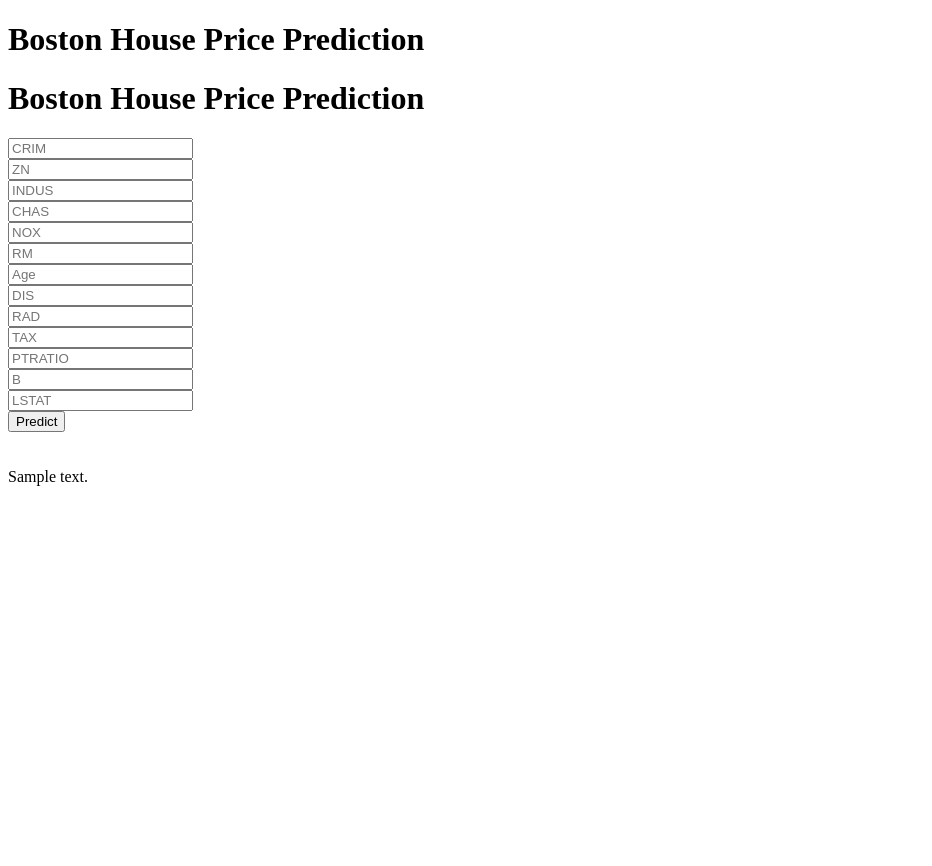
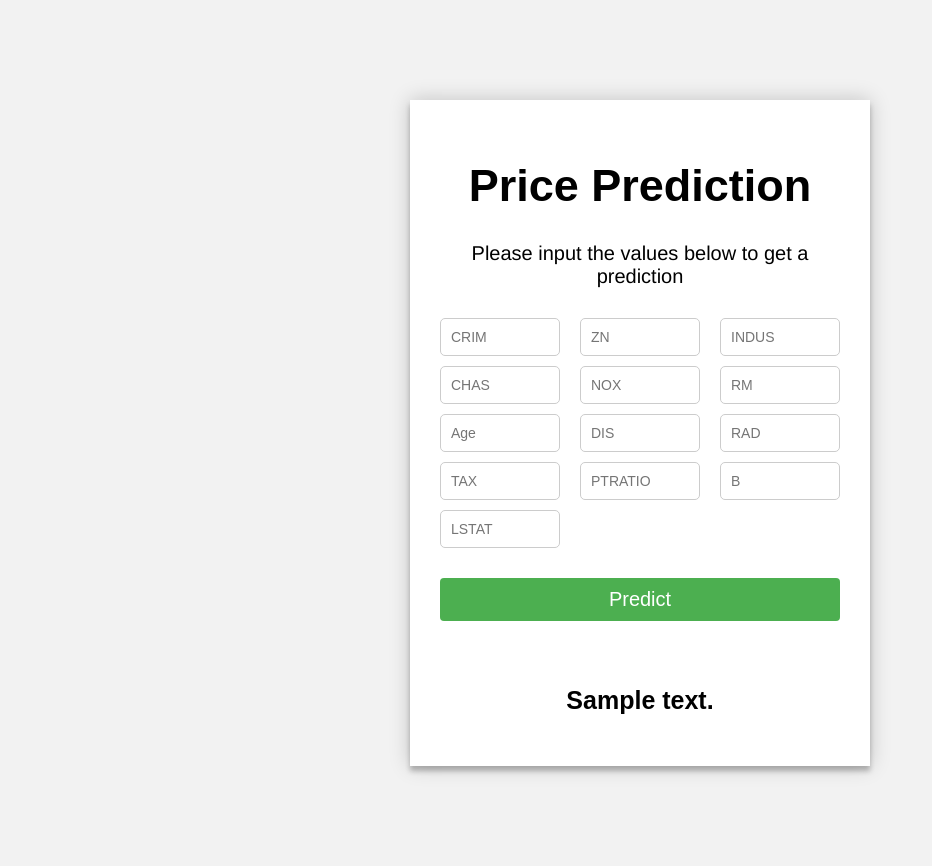
Before and after one commit to snlDIU/mlzoomcamp_capstone2, a Flask app: template templates/home.html in a window 1280 px wide. Shown: the whole page, without its empty margins (0-932 px from the left). Before the commit the page ends 486 px from the top, so only its background shows below. Run offline with Flask 2, Linux system fonts and the light colour scheme; the template is opened without the code that fills it: most values are stand-ins (such as "Sample title", 1, 10 or a date in 2020); parts of the project's set-up code (start-up, migrations or seed data) failed here and were passed over.

Commit message:
HTML and CSS file added

```diff
--- a/app.py
+++ b/app.py
@@ -12,6 +12,11 @@ scalar=pickle.load(open('scaling.pkl','rb'))
 @app.route('/')
 def home():
     return render_template('home.html')
+
+
+@app.route('/style.css')
+def style():
+    return app.send_static_file('style.css')
 
 @app.route('/predict_api',methods=['POST'])
 def predict_api():
--- /dev/null
+++ b/static/style.css
@@ -0,0 +1,101 @@
+body {
+    background-color: #f2f2f2;
+    font-family: 'Open Sans Condensed', sans-serif;
+  }
+
+  .login {
+    width: 400px;
+    background-color: white;
+    box-shadow: 0 0 20px 0 rgba(0, 0, 0, 0.2), 0 5px 5px 0 rgba(0, 0, 0, 0.24);
+    margin: 100px auto;
+    padding: 30px;
+    text-align: center;
+  }
+  .input-columns {
+    display: flex;
+    flex-wrap: wrap;
+    justify-content: space-between;
+  }
+
+  .input-column {
+    width: 30%;
+    margin-bottom: 10px;
+  }
+
+  input[type="text"] {
+    width: 100%;
+    padding: 10px;
+    font-size: 14px;
+    box-sizing: border-box;
+    border-radius: 5px;
+    border: 1px solid #ccc;
+  }
+
+    /* input[type="text"] {
+    width: 100%;
+    padding: 10px;
+    margin-bottom: 20px;
+    box-sizing: border-box;
+    border: 2px solid #ccc;
+    border-radius: 4px;
+    font-size: 16px;
+  } */
+
+
+  /* .container {
+    width: 80%;
+    margin: 0 auto;
+    text-align: center;
+  }
+
+  .prediction-box {
+    background-color: #f2f2f2;
+    padding: 20px;
+    border: 1px solid #ccc;
+    border-radius: 5px;
+    margin-top: 50px;
+  }
+
+  .prediction-result {
+    font-size: 18px;
+    font-weight: bold;
+    margin-top: 20px;
+  } */
+
+
+  /* h1 {
+    font-family: 'Pacifico', cursive;
+    font-size: 30px;
+    margin-bottom: 20px;
+  } */
+
+  h1 {
+    font-family: Arial, sans-serif;
+    font-weight: bold;
+    font-size: 45px;
+  }
+
+  h2 {
+    font-family: Arial, sans-serif;
+    font-weight: bold;
+    font-size: 25px;
+  }
+
+  h3 {
+    font-family: 'Arimo', sans-serif;
+    font-weight: 300;
+    font-size: 20px;
+    margin-bottom: 30px;
+  }
+
+  button[type="submit"] {
+    width: 100%;
+    padding: 10px;
+    font-size: 20px;
+    background-color: #4CAF50;
+    color: white;
+    border: none;
+    border-radius: 4px;
+    cursor: pointer;
+    margin-top: 20px;
+  }
--- a/templates/home.html
+++ b/templates/home.html
@@ -1,9 +1,5 @@
-<!-- <h1>
-  Hello world
-</h1> -->
-
 <!DOCTYPE html>
-<html >
+<html>
 
 <head>
   <meta charset="UTF-8">
@@ -12,43 +8,69 @@
   <link href='https://fonts.googleapis.com/css?family=Arimo' rel='stylesheet' type='text/css'>
   <link href='https://fonts.googleapis.com/css?family=Hind:300' rel='stylesheet' type='text/css'>
   <link href='https://fonts.googleapis.com/css?family=Open+Sans+Condensed:300' rel='stylesheet' type='text/css'>
+  <link rel="stylesheet" type="text/css" href="style.css">
+  <!-- <link rel="stylesheet" type="text/css" href="{{ url_for('static', filename='style.css') }}"> -->
+  <!-- <link rel="stylesheet" type="text/css" href="{{ url_for('style') }}"> -->
 
 
 </head>
 
 <body>
-  <h1>Boston House Price Prediction</h1>
-
     <div class="login">
-	<h1>Boston House Price Prediction</h1>
-
-     <!-- Main Input For Receiving Query to our ML  -->
-    <form action="{{ url_for('predict')}}"method="post">
-      <input type="text" name="CRIM" placeholder="CRIM" required="required" /><br>
-    	<input type="text" name="ZN" placeholder="ZN" required="required" /><br>
-        <input type="text" name="INDUS" placeholder="INDUS" required="required" /><br>
-        <input type="text" name="CHAS" placeholder="CHAS" required="required" /><br>
-        <input type="text" name="NOX" placeholder="NOX" required="required" /><br>
-        <input type="text" name="RM" placeholder="RM" required="required" /><br>
-        <input type="text" name="Age" placeholder="Age" required="required" /><br>
-        <input type="text" name="DIS" placeholder="DIS" required="required" /><br>
-        <input type="text" name="RAD" placeholder="RAD" required="required" /><br>
-        <input type="text" name="TAX" placeholder="TAX" required="required" /><br>
-        <input type="text" name="PTRATIO" placeholder="PTRATIO" required="required" /><br>
-        <input type="text" name="B" placeholder="B" required="required" /><br>
-        <input type="text" name="LSTAT" placeholder="LSTAT" required="required" /><br>
-
-
+    <h1>Price Prediction</h1>
+    <h3>Please input the values below to get a prediction</h3>
+    <!-- Main Input For Receiving Query to our ML -->
+    <form action="{{ url_for('predict')}}" method="post">
+      <div class="input-columns">
+        <div class="input-column">
+          <input type="text" name="CRIM" placeholder="CRIM" required="required" />
+        </div>
+        <div class="input-column">
+          <input type="text" name="ZN" placeholder="ZN" required="required" />
+        </div>
+        <div class="input-column">
+          <input type="text" name="INDUS" placeholder="INDUS" required="required" />
+        </div>
+        <div class="input-column">
+          <input type="text" name="CHAS" placeholder="CHAS" required="required" />
+        </div>
+        <div class="input-column">
+          <input type="text" name="NOX" placeholder="NOX" required="required" />
+        </div>
+        <div class="input-column">
+          <input type="text" name="RM" placeholder="RM" required="required" />
+        </div>
+        <div class="input-column">
+          <input type="text" name="Age" placeholder="Age" required="required" />
+        </div>
+        <div class="input-column">
+          <input type="text" name="DIS" placeholder="DIS" required="required" />
+        </div>
+        <div class="input-column">
+          <input type="text" name="RAD" placeholder="RAD" required="required" />
+        </div>
+        <div class="input-column">
+          <input type="text" name="TAX" placeholder="TAX" required="required" />
+        </div>
+        <div class="input-column">
+          <input type="text" name="PTRATIO" placeholder="PTRATIO" required="required" />
+        </div>
+        <div class="input-column">
+          <input type="text" name="B" placeholder="B" required="required" />
+        </div>
+        <div class="input-column">
+          <input type="text" name="LSTAT" placeholder="LSTAT" required="required" />
+        </div>
+      </div>
 
       <button type="submit" class="btn btn-primary btn-block btn-large">Predict</button>
     </form>
-
     <br>
     <br>
+    <h2>{{prediction_text}}</h2>
+  </div>
 
 
- </div>
- {{prediction_text}}
+</body>
 
-</body>
 </html>
```
Lines whose indentation alone changed are shown as unchanged.
